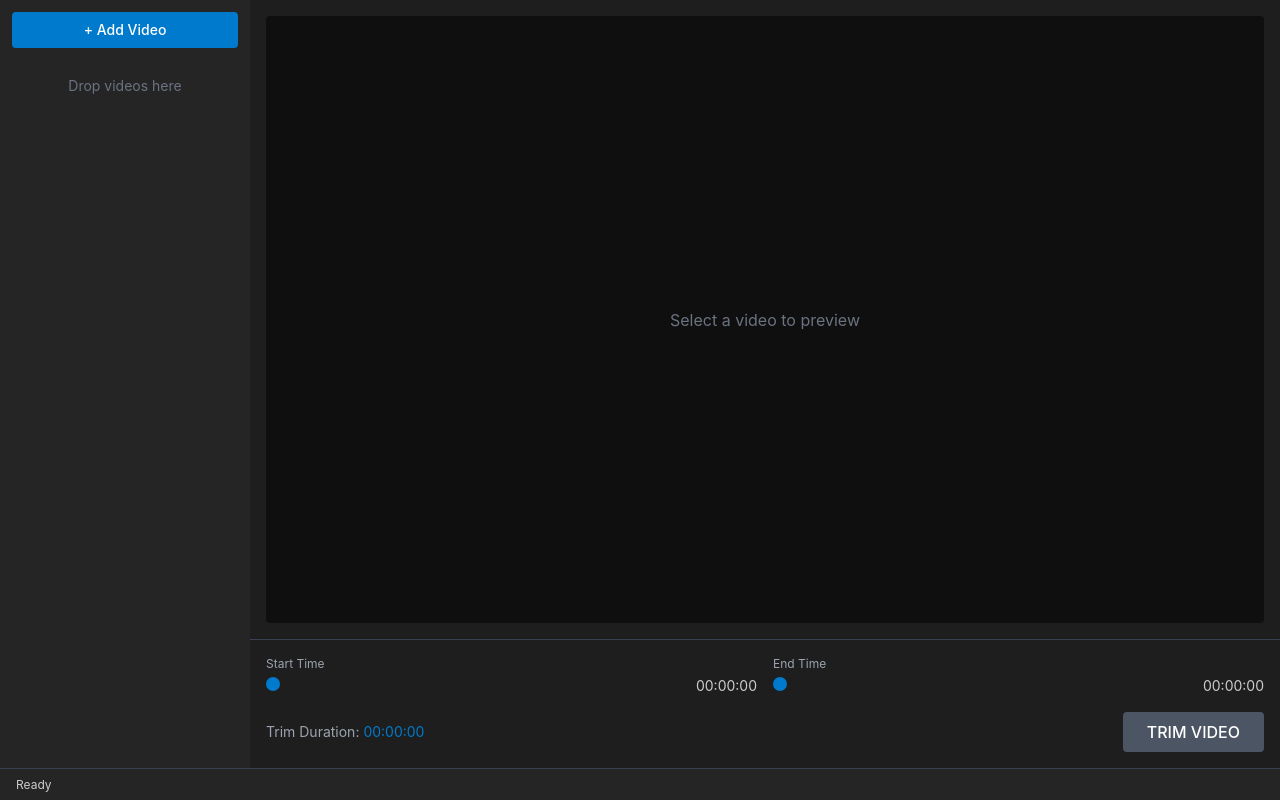
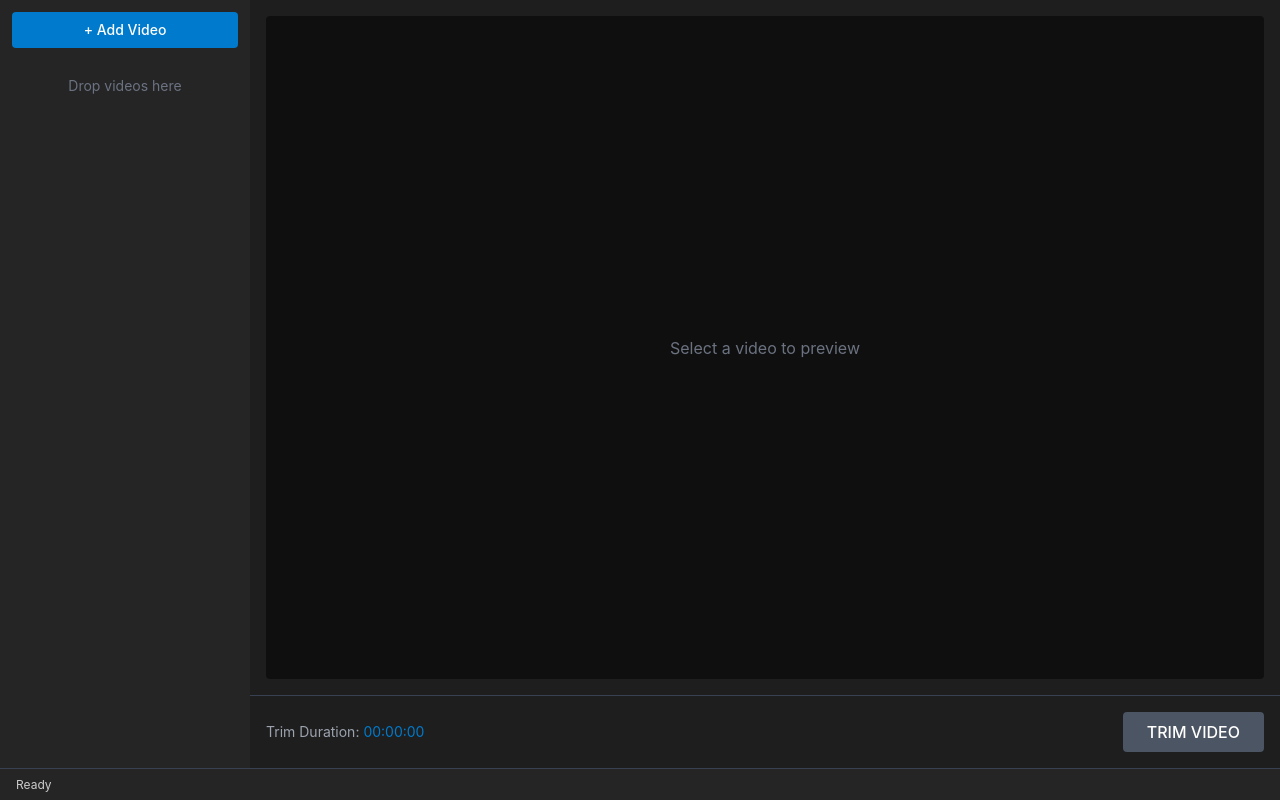
Before and after one commit to eimihar/video-trimmer, a Vue app: page / in a window 1280 px wide. Built offline with nearby package versions, Linux system fonts and the light colour scheme; the HTML template or start-up script is replaced by a standard one.

Commit message:
integrate the trim onto the same preview timeline slider

```diff
--- a/src/components/TrimControls.vue
+++ b/src/components/TrimControls.vue
@@ -36,60 +36,10 @@ async function handleTrim() {
     trimMessage.value = `Error: ${result.error}`
   }
 }
-
-function handleStartChange(event: Event) {
-  const value = parseFloat((event.target as HTMLInputElement).value)
-  if (value < videoStore.trimEnd - 1) {
-    videoStore.setTrimRange(value, videoStore.trimEnd)
-  }
-}
-
-function handleEndChange(event: Event) {
-  const value = parseFloat((event.target as HTMLInputElement).value)
-  if (value > videoStore.trimStart + 1) {
-    videoStore.setTrimRange(videoStore.trimStart, value)
-  }
-}
 </script>
 
 <template>
   <div class="flex flex-col gap-4">
-    <div class="flex items-center gap-4">
-      <div class="flex-1">
-        <label class="block text-xs text-gray-400 mb-1">Start Time</label>
-        <div class="flex items-center gap-2">
-          <input
-            type="range"
-            min="0"
-            :max="videoStore.selectedVideo?.duration || 100"
-            :value="videoStore.trimStart"
-            step="0.1"
-            @input="handleStartChange"
-            class="w-full"
-            :disabled="!videoStore.selectedVideo"
-          />
-          <span class="text-sm w-20 text-right">{{ formatTime(videoStore.trimStart) }}</span>
-        </div>
-      </div>
-
-      <div class="flex-1">
-        <label class="block text-xs text-gray-400 mb-1">End Time</label>
-        <div class="flex items-center gap-2">
-          <input
-            type="range"
-            min="0"
-            :max="videoStore.selectedVideo?.duration || 100"
-            :value="videoStore.trimEnd"
-            step="0.1"
-            @input="handleEndChange"
-            class="w-full"
-            :disabled="!videoStore.selectedVideo"
-          />
-          <span class="text-sm w-20 text-right">{{ formatTime(videoStore.trimEnd) }}</span>
-        </div>
-      </div>
-    </div>
-
     <div class="flex items-center justify-between">
       <div class="text-sm">
         <span class="text-gray-400">Trim Duration: </span>
--- a/src/components/VideoPreview.vue
+++ b/src/components/VideoPreview.vue
@@ -1,5 +1,5 @@
 <script setup lang="ts">
-import { ref, watch } from 'vue'
+import { ref, watch, computed } from 'vue'
 import { useVideoStore } from '../stores/videoStore'
 
 const videoStore = useVideoStore()
@@ -7,6 +7,12 @@ const videoRef = ref<HTMLVideoElement | null>(null)
 const isPlaying = ref(false)
 const currentTime = ref(0)
 const duration = ref(0)
+const sliderRef = ref<HTMLElement | null>(null)
+const dragging = ref<'start' | 'end' | null>(null)
+
+const trimStartPercent = computed(() => (videoStore.trimStart / duration.value) * 100)
+const trimEndPercent = computed(() => (videoStore.trimEnd / duration.value) * 100)
+const currentTimePercent = computed(() => (currentTime.value / duration.value) * 100)
 
 function formatTime(seconds: number): string {
   if (!seconds || isNaN(seconds)) return '00:00'
@@ -56,12 +62,49 @@ function handleLoadedMetadata() {
 }
 
 function handleSeek(event: MouseEvent) {
-  if (!videoRef.value) return
-  const rect = (event.currentTarget as HTMLElement).getBoundingClientRect()
-  const percent = (event.clientX - rect.left) / rect.width
+  if (!videoRef.value || !sliderRef.value) return
+  const rect = sliderRef.value.getBoundingClientRect()
+  const percent = Math.max(0, Math.min(1, (event.clientX - rect.left) / rect.width))
   const time = percent * duration.value
-  videoRef.value.currentTime = time
-  currentTime.value = time
+
+  if (time >= videoStore.trimStart && time <= videoStore.trimEnd) {
+    videoRef.value.currentTime = time
+    currentTime.value = time
+  } else if (time < videoStore.trimStart) {
+    videoRef.value.currentTime = videoStore.trimStart
+    currentTime.value = videoStore.trimStart
+  } else {
+    videoRef.value.currentTime = videoStore.trimEnd
+    currentTime.value = videoStore.trimEnd
+  }
+}
+
+function startDrag(event: MouseEvent, thumb: 'start' | 'end') {
+  event.preventDefault()
+  dragging.value = thumb
+  document.addEventListener('mousemove', handleDrag)
+  document.addEventListener('mouseup', stopDrag)
+}
+
+function handleDrag(event: MouseEvent) {
+  if (!dragging.value || !sliderRef.value) return
+  const rect = sliderRef.value.getBoundingClientRect()
+  const percent = Math.max(0, Math.min(1, (event.clientX - rect.left) / rect.width))
+  const time = percent * duration.value
+
+  if (dragging.value === 'start') {
+    const newStart = Math.min(time, videoStore.trimEnd - 1)
+    videoStore.setTrimRange(Math.max(0, newStart), videoStore.trimEnd)
+  } else {
+    const newEnd = Math.max(time, videoStore.trimStart + 1)
+    videoStore.setTrimRange(videoStore.trimStart, Math.min(duration.value, newEnd))
+  }
+}
+
+function stopDrag() {
+  dragging.value = null
+  document.removeEventListener('mousemove', handleDrag)
+  document.removeEventListener('mouseup', stopDrag)
 }
 
 watch(() => videoStore.selectedVideo?.path, () => {
@@ -96,18 +139,50 @@ watch(() => videoStore.selectedVideo?.path, () => {
 
       <div class="mt-4">
         <div
-          class="h-2 bg-gray-700 rounded cursor-pointer relative"
+          ref="sliderRef"
+          class="h-3 bg-gray-700 rounded cursor-pointer relative select-none"
           @click="handleSeek"
         >
           <div
+            class="absolute h-full bg-gray-600"
+            :style="{ left: '0%', width: '100%' }"
+          ></div>
+
+          <div
+            class="absolute h-full bg-accent/30"
+            :style="{ left: `${trimStartPercent}%`, width: `${trimEndPercent - trimStartPercent}%` }"
+          ></div>
+
+          <div
             class="absolute h-full bg-accent"
-            :style="{ width: `${(currentTime / duration) * 100}%` }"
+            :style="{ left: '0%', width: `${currentTimePercent}%` }"
+          ></div>
+
+          <div
+            class="absolute top-1/2 -translate-y-1/2 w-4 h-4 bg-white rounded-full shadow cursor-ew-resize border-2 border-accent hover:scale-110 transition-transform"
+            :style="{ left: `calc(${trimStartPercent}% - 8px)` }"
+            @mousedown.stop="startDrag($event, 'start')"
+          ></div>
+
+          <div
+            class="absolute top-1/2 -translate-y-1/2 w-4 h-4 bg-white rounded-full shadow cursor-ew-resize border-2 border-accent hover:scale-110 transition-transform"
+            :style="{ left: `calc(${trimEndPercent}% - 8px)` }"
+            @mousedown.stop="startDrag($event, 'end')"
           ></div>
         </div>
 
         <div class="flex items-center justify-between mt-2 text-sm">
+          <div class="flex gap-4">
+            <span class="text-gray-400">Start: <span class="text-white">{{ formatTime(videoStore.trimStart) }}</span></span>
+            <span class="text-gray-400">End: <span class="text-white">{{ formatTime(videoStore.trimEnd) }}</span></span>
+            <span class="text-gray-400">|</span>
+            <span class="text-gray-400">Duration: <span class="text-accent">{{ formatTime(videoStore.trimDuration) }}</span></span>
+          </div>
+
           <span>{{ formatTime(currentTime) }} / {{ formatTime(duration) }}</span>
+        </div>
 
+        <div class="flex items-center justify-center mt-3">
           <div class="flex gap-2">
             <button
               @click="togglePlay"
```
